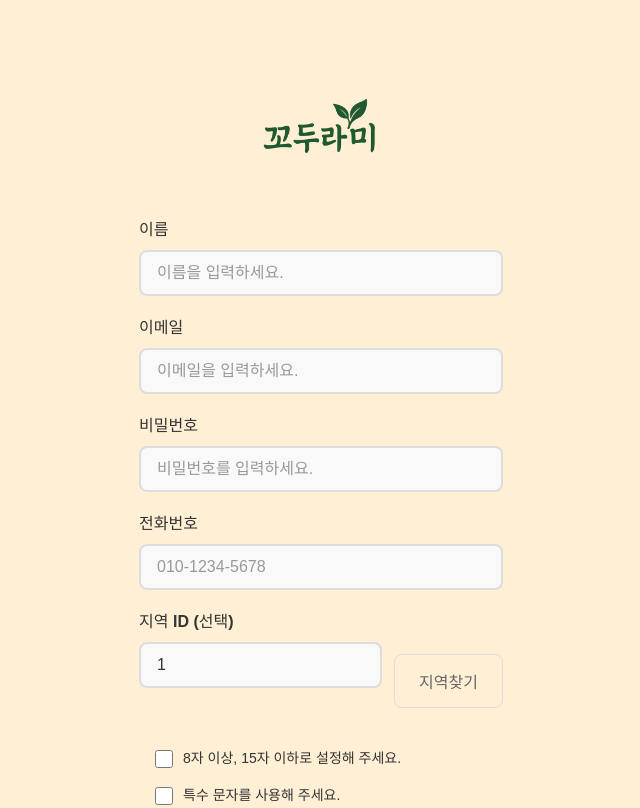
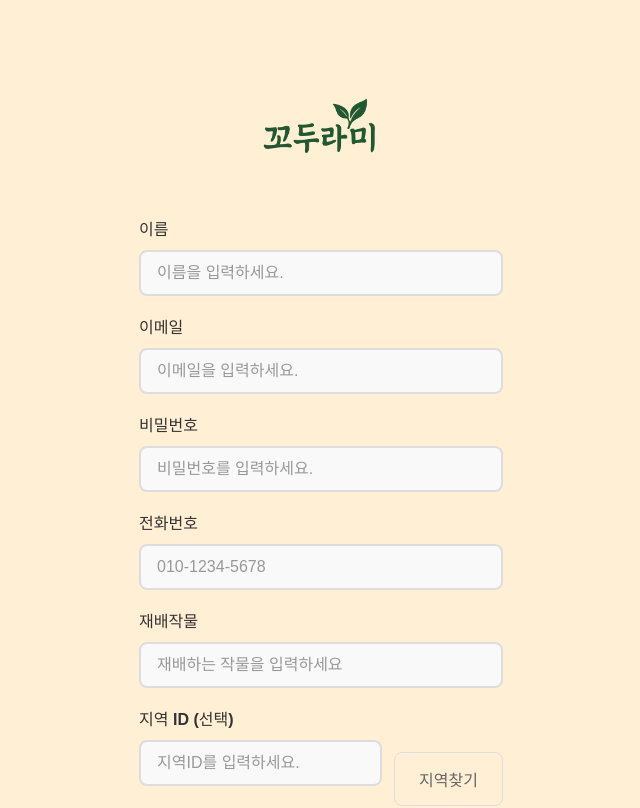
Before and after one commit to dmswl0709/ggodurami-frontend, a React (Vite) app: page /signup in a window 1280 px wide. Shown: the top 808 px of the page, without its empty margins (319-959 px from the left). Built offline with nearby package versions, Linux system fonts and the light colour scheme.

Commit message:
feat: 회원가입 재배작물 필드 추가
- 회원가입시 재배 작물 입력 받도록 수정

```diff
--- a/src/pages/SignUp.tsx
+++ b/src/pages/SignUp.tsx
@@ -14,6 +14,7 @@ interface RegisterRequest {
   email: string;
   password: string;
   phone_num: string;
+  crop_name: string;
   local_id: number;
 }
 
@@ -37,7 +38,15 @@ const registerUser = async (data: RegisterRequest): Promise<RegisterResponse> =>
   return response.data;
 };
 
-
+// 테스트 함수 추가
+const testConnection = async () => {
+  try {
+    const response = await apiClient.get('/health');
+    console.log('서버 연결 테스트:', response.data);
+  } catch (error) {
+    console.error('서버 연결 실패:', error);
+  }
+};
 
 const PageContainer = styled.div`
   min-height: 100vh;
@@ -122,6 +131,7 @@ interface SignUpFormData {
   email: string;
   password: string;
   phone_num: string;
+  crop_name: string;
   local_id: string;
 }
 
@@ -138,7 +148,8 @@ const SignUp: React.FC = () => {
     email: '',
     password: '',
     phone_num: '',
-    local_id: '1' // 기본값 설정
+    crop_name: '',
+    local_id: '' // 기본값 설정
   });
 
   const [checkboxes, setCheckboxes] = useState<CheckboxState>({
@@ -172,10 +183,6 @@ const SignUp: React.FC = () => {
     // 추후 지역 검색 모달이나 페이지로 연결
   };
 
-  const handleTestConnection = async () => {
-    console.log('서버 연결 테스트 시작');
-    await testConnection();
-  };
 
   const validateForm = (): boolean => {
     // 필수 필드 체크
@@ -238,6 +245,7 @@ const SignUp: React.FC = () => {
         email: formData.email,
         password: formData.password,
         phone_num: formData.phone_num.replace(/[^0-9]/g, ''), // 숫자만 남기기
+        crop_name: formData.crop_name,
         local_id: parseInt(formData.local_id) || 1
       };
 
@@ -325,6 +333,13 @@ const SignUp: React.FC = () => {
               required
             />
 
+            <Input
+              label="재배작물"
+              placeholder="재배하는 작물을 입력하세요"
+              value={formData.crop_name}
+              onChange={handleInputChange('crop_name')}
+            />
+
             <RegionIdWrapper>
               <RegionIdInput>
                 <Input
```
